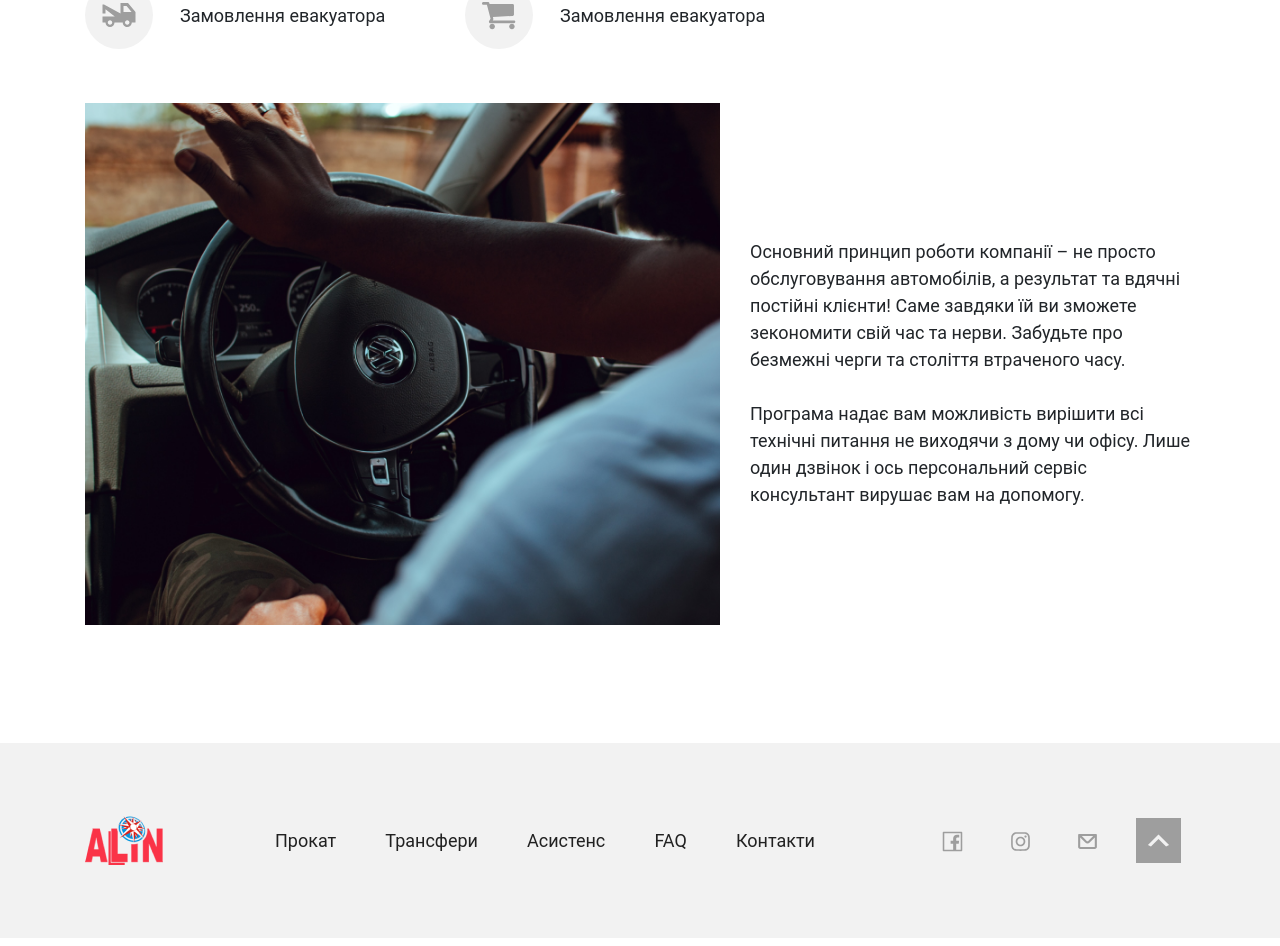
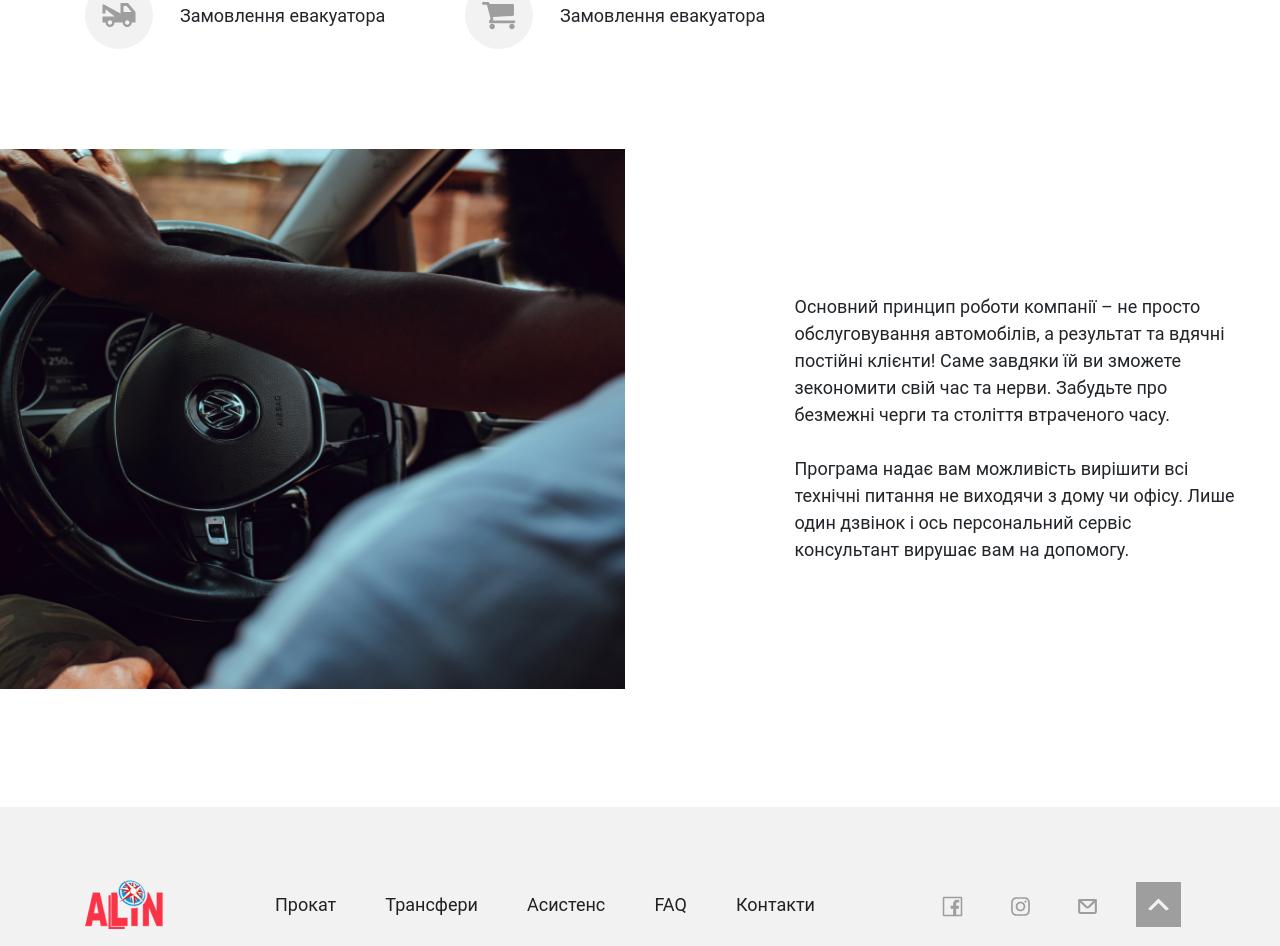
Before and after one commit to vovanolo/alinuamaket, a React (Create React App) app: page /assistance in a window 1280 px wide. Shown: the part 1226-2172 px from the top of the page. Built offline with nearby package versions, Linux system fonts and the light colour scheme.

Commit message:
fix: some probl solved

```diff
--- a/src/pages/Assistance.jsx
+++ b/src/pages/Assistance.jsx
@@ -95,7 +95,7 @@ export default function Assistance() {
                             </div>
                         </div>
                     </div>
-                    <div className="col-md-4">
+                    <div className="col-md-4 mt-md-0 mt-sm-5 mt-5">
                         <div className="row mt-2 d-flex align-items-center">
                             <div className="col-md-3">
                                 <img src={fourth} alt="" />
@@ -133,9 +133,12 @@ export default function Assistance() {
                         <img className="img-responsive img-responsive_contain" src={car} alt="" />
                     </div>
                 </div>
+                <div className="container_fluid-custom">
                     <div className="top_top row mt-5 d-flex justify-content-between">
                         <div className="col-lg-7 mb-3">
-                        <img className='w-100' src={last} alt=""/>
+                            <div className="absol">
+                                <img className='' src={last} alt=""/>
+                            </div>
                         </div>
                         <div className="col-lg-5">
                             <div className="assistance__main-principle">
@@ -146,5 +149,6 @@ export default function Assistance() {
                     </div>
                 </div>
             </div>
+        </div>
     );
 }
--- a/src/pages/Rent.jsx
+++ b/src/pages/Rent.jsx
@@ -94,8 +94,8 @@ export default function Rent() {
                         </div>
                     </div>
                     <div className="col-lg-3">
-                        <select className="input">
-                            <option>{t('Все')}</option>
+                        <select className="input text_grey this_select">
+                            <option>{t('Сортувати за')}</option>
                             <option>2</option>
                             <option>3</option>
                         </select>
@@ -122,8 +122,8 @@ export default function Rent() {
                         </div>
                     </div>
                     <div className="col-6">
-                        <select className="input">
-                            <option>{t('Все')}</option>
+                        <select className="input text_grey this_select">
+                            <option>{t('сортувати за')}</option>
                             <option>2</option>
                             <option>3</option>
                         </select>
--- a/src/styles/assistance.css
+++ b/src/styles/assistance.css
@@ -19,12 +19,35 @@
 .assistance__main-principle {
     position: relative;
     top: 50%;
+    right: -10%;
     transform: translateY(-50%);
+}
+
+.absol{
+    position: relative;
+    left: -35%;
+    width: 120%;
+    height: 30em;
+}
+.absol img{
+    height: 100%;
+    width: 100%;
+}
+.container_fluid-custom{
+    position: relative;
+    margin-top: 100px;
+    /* margin-bottom: 400px; */
 }
 
 @media (max-width: 991px) {
     .assistance__main-principle {
         position: unset;
         transform: none;
+
+    }
+    .absol{
+        position: static;
+        width: auto;
+        height: auto;
     }
 }
--- a/src/styles/rent.css
+++ b/src/styles/rent.css
@@ -42,3 +42,14 @@
   top: 10%;
   transform: translateX(-50%);
 }
+.this_select{
+  height: 30px;
+  font-size: 16px;
+  line-height: 19px;
+  padding-bottom: 3px;
+  padding-top: 5px;
+  padding-right: 5px;
+}
+.this_select option{
+  padding: 0;
+}
```
Lines whose indentation alone changed are shown as unchanged.
